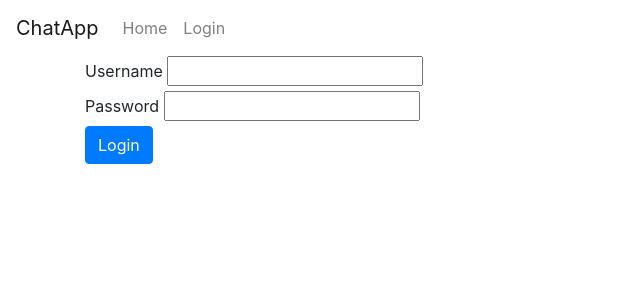
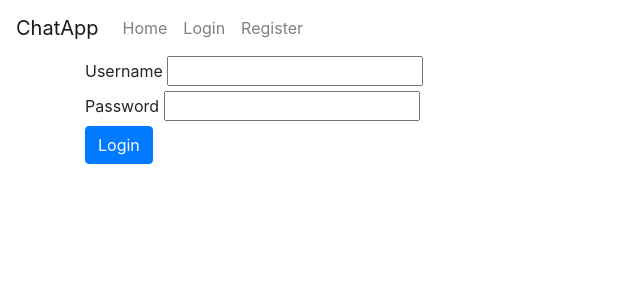
Before and after one commit to LiljaTom/keskustelusovellus, a Flask app: page /login in a window 1280 px wide. Shown: the top 300 px of the page, without its empty margins (0-640 px from the left). Run offline with Flask 3, Linux system fonts and the light colour scheme; some libraries are stand-ins or nearby versions.

Commit message:
Add register path to base.html

```diff
--- a/templates/base.html
+++ b/templates/base.html
@@ -11,6 +11,9 @@
       <li class="nav-item">
         <a class="nav-link" href="/login">Login</a>
       </li>
+      <li class="nav-item">
+        <a class="nav-link" href="/register">Register</a>
+      </li>
     </ul>
 </nav>
 <div class="container">
```
